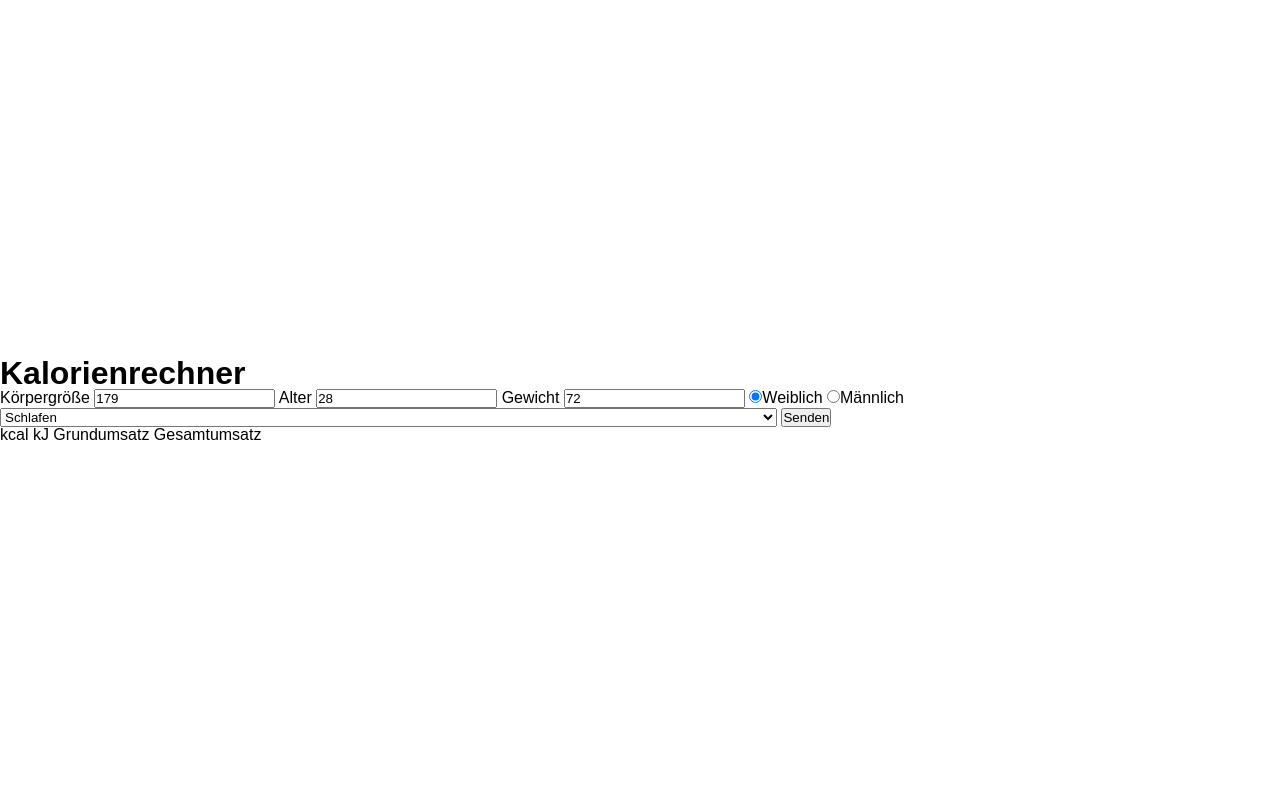
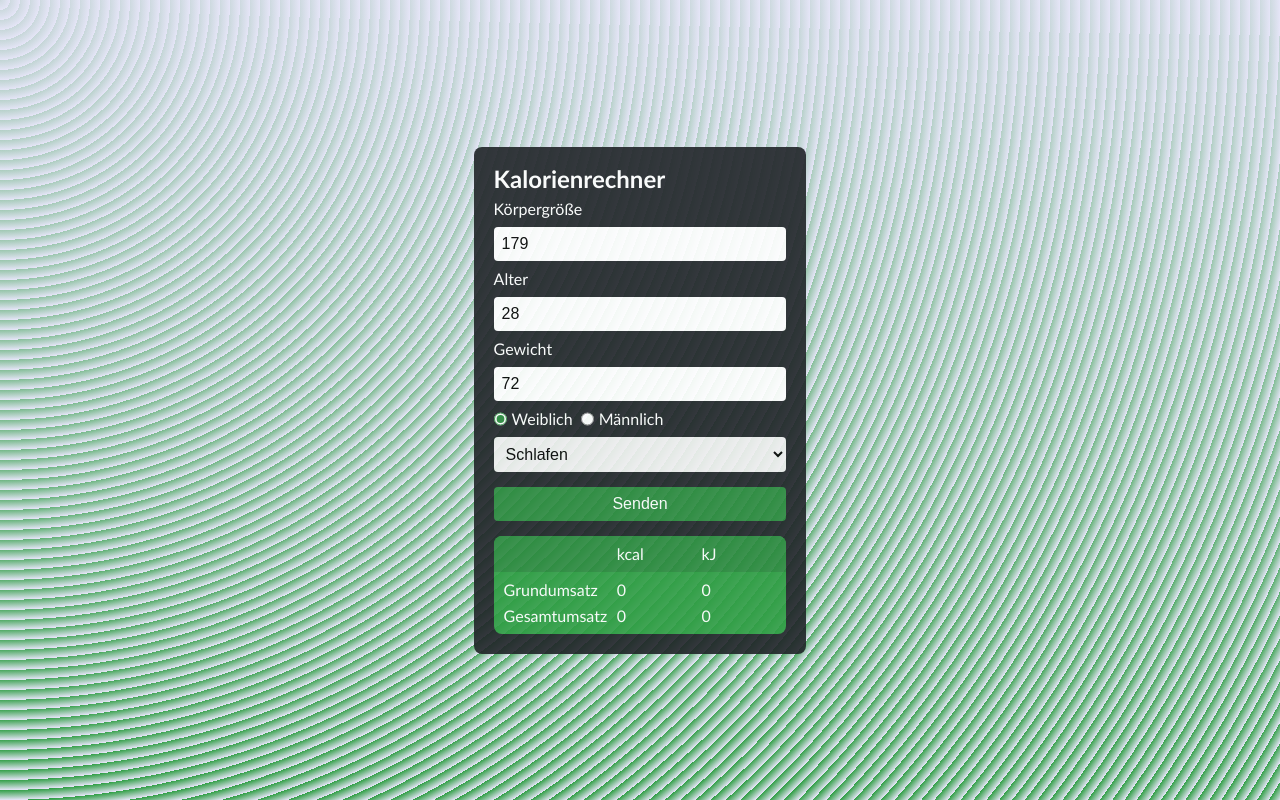
Before and after one commit to wilhelm-lenz/calorie-calculator, a plain HTML site: page index.html in a window 1280 px wide. Drawn offline with Linux system fonts and the light colour scheme.

Commit message:
completed project at the moment

```diff
--- a/assets/js/main.js
+++ b/assets/js/main.js
@@ -40,14 +40,12 @@ submitBtnElement.addEventListener("click", () => {
   event.preventDefault();
   let pal = palFactorSelectElement.value;
   if (femaleElement.checked) {
-    console.log(calcBasalMetabolicRate(femaleElement.id));
     baseMetabolicRate = calcBasalMetabolicRate(femaleElement.id);
     baseKcalElement.textContent = baseMetabolicRate;
     baseKjElement.textContent = (baseMetabolicRate * 4.184).toFixed(2);
     totalKcalElement.textContent = (pal * baseMetabolicRate).toFixed(2);
     totalKjElement.textContent = (pal * baseMetabolicRate * 4.184).toFixed(2);
   } else if (maleElement.checked) {
-    console.log(calcBasalMetabolicRate(maleElement.id));
     baseMetabolicRate = calcBasalMetabolicRate(maleElement.id);
     baseKcalElement.textContent = baseMetabolicRate;
     baseKjElement.textContent = (baseMetabolicRate * 4.184).toFixed(2);
--- a/assets/scss/base/_base.scss
+++ b/assets/scss/base/_base.scss
@@ -31,6 +31,12 @@ Default: 1
 * Spacing System (px)
 2 / 4 / 8 / 12 / 16 / 24 / 32 / 48 / 64 / 80 / 96 / 128
 
+
+Grün (#2f9e44
+Weiß (#ffffff):
+Grau (#212529
+Blau (#007bff):
+Orange (#fd7e14):
 */
 
 /* =================================== */
@@ -52,21 +58,14 @@ Default: 1
   box-sizing: border-box;
 }
 
-:root {
-}
-
 /* ------------------------ */
 /* HELPER CLASSES */
 /* ------------------------ */
 
 .container {
-  max-width: 1440px;
+  max-width: 144rem;
   margin: 0 auto;
   height: 100%;
-  display: flex;
-  flex-direction: column;
-  align-items: center;
-  justify-content: center;
 }
 
 /* ------------------------ */
@@ -84,12 +83,57 @@ body {
   line-height: 1;
   font-weight: 400;
   height: 100vh;
-  // background: linear-gradient(
-  //   135deg,
-  //   rgba(34, 77, 230, 1) 50%,
-  //   rgba(206, 212, 218, 1) 50%
+  font-family: "Gill Sans", "Gill Sans MT", Calibri, "Trebuchet MS", sans-serif;
+  // background-color: #e5e5f7;
+  // opacity: 0.9;
+  // background-size: 10px 10px;
+  // background-image: repeating-linear-gradient(
+  //   45deg,
+  //   #2b8a3e 0,
+  //   #2b8a3e 1px,
+  //   #e5e5f7 0,
+  //   #e5e5f7 50%
   // );
+  background-color: #e5e5f7;
+  opacity: 0.9;
+  background-image: repeating-radial-gradient(
+      circle at 0 0,
+      transparent 0,
+      #e5e5f7 10px
+    ),
+    repeating-linear-gradient(#2b8a3e20, #2f9e44);
   font-size: 1.6rem;
+}
+
+h1 {
+  font-size: 2rem;
+}
+
+input {
+  width: 100%;
+  padding: 8px;
+  font-size: 1.6rem;
+  border: none;
+  border-radius: 4px;
+}
+
+input[type="radio"] {
+  accent-color: #2b8a3e;
+}
+
+select {
+  max-width: 100%;
+  padding: 8px;
+  margin-block: 10px 15px;
+  font-size: 1.6rem;
+  border: none;
+  border-radius: 4px;
+}
+
+label {
+  margin-block: 10px;
+  font-size: 1.6rem;
+  color: #ffffff;
 }
 
 /* ------------------------ */
@@ -97,3 +141,94 @@ body {
 /* ------------------------ */
 
 /* ------ MAIN ------ */
+
+main {
+  height: 100%;
+  width: 100%;
+  display: flex;
+  justify-content: center;
+  align-items: center;
+
+  .form {
+    display: flex;
+    flex-direction: column;
+    align-items: flex-start;
+    background-color: lightgray;
+    padding: 20px;
+    width: 26%;
+    border-radius: 8px;
+    background-color: rgb(33, 37, 41);
+
+    h1 {
+      font-size: 2.4rem;
+      color: #ffffff;
+    }
+
+    .gender-wrapper {
+      display: flex;
+      margin-top: 10px;
+      gap: 8px;
+      color: #ffffff;
+    }
+
+    .gender-wrapper span {
+      display: flex;
+      gap: 5px;
+    }
+
+    .btn-submit {
+      margin-bottom: 15px;
+      background-color: #2b8a3e;
+      color: #ffffff;
+    }
+
+    .btn-submit:hover {
+      background-color: #2f9e44;
+    }
+
+    .result {
+      font-size: 1.6rem;
+      width: 100%;
+      background-color: #2f9e44;
+      border-radius: 8px;
+    }
+
+    .result span {
+      display: inline-block;
+      padding-block: 5px;
+      padding-left: 5px;
+      color: #ffffff;
+    }
+
+    // .result span:nth-of-type(1) {
+    //   grid-column: 1 / 2;
+    //   background-color: #2f9e44;
+    // }
+    // .result span:nth-of-type(2) {
+    //   grid-column: 2 / 3;
+    //   text-align: start;
+    //   background-color: #2f9e44;
+    // }
+    // .result span:nth-of-type(3) {
+    //   grid-column: 3 / 4;
+    //   text-align: start;
+    //   background-color: #2f9e44;
+    // }
+
+    .table-head {
+      display: grid;
+      grid-template-columns: 40% 30% 30%;
+      background-color: #2b8a3e;
+      padding: 5px;
+      border-radius: 8px 8px 0 0;
+    }
+
+    .table-data {
+      display: grid;
+      grid-template-columns: 40% 30% 30%;
+      grid-template-rows: repeat(2, 1fr);
+      padding: 5px;
+      border-radius: 0 0 8px 8px;
+    }
+  }
+}
--- a/index.html
+++ b/index.html
@@ -9,7 +9,8 @@
 </head>
 
 <body>
-  <main class="container">
+  <div class="container">
+    <main>
       <form class="form">
         <h1 class="headline">Kalorienrechner</h1>
         <label for="body-size">Körpergröße</label>
@@ -18,33 +19,41 @@
         <input type="number" name="age" id="age" value="28">
         <label for="weight">Gewicht</label>
         <input type="number" name="weight" id="weight" value="72">
+        <article class="gender-wrapper">
           <span><input type="radio" name="gender" id="female" checked class="gender">Weiblich</span>
           <span><input type="radio" name="gender" id="male" class="gender">Männlich</span>
+        </article>
+
         <select name="pal-factor" id="pal-factor">
           <option value="0.95">Schlafen</option>
           <option value="1.2">Nur Sitzen oder Liegen</option>
           <option value="1.5">Ausschließlich sitzende Tätigkeit mit wenig oder keiner körperlichen Aktivität in der
             Freizeit, z.B. Büroarbeit</option>
           <option value="1.7">Sitzende Tätigkeit mit zeitweilig gehender oder stehender Tätigkeit, z.B. Studierende,
-          Fließbandarbeiter, Laboranten, Kraftfahrer</option>
+            Kraftfahrer</option>
           <option value="1.9">Überwiegend gehende oder stehende Tätigkeit, z.B. Verkäufer, Kellner, Handwerker,
             Mechaniker, Hausfrauen</option>
           <option value="2.2">Körperlich anstrengende berufliche Arbeit</option>
         </select>
         <input type="submit" value="Senden" class="btn-submit">
         <article class="result">
+          <div class="table-head">
+            <span></span>
             <span>kcal</span>
             <span>kJ</span>
+          </div>
+          <div class="table-data">
             <span>Grundumsatz</span>
-        <span class="base-kcal"></span>
-        <span class="base-kJ"></span>
+            <span class="base-kcal">0</span>
+            <span class="base-kJ">0</span>
             <span>Gesamtumsatz</span>
-        <span class="total-kcal"></span>
-        <span class="total-kJ"></span>
+            <span class="total-kcal">0</span>
+            <span class="total-kJ">0</span>
+          </div>
         </article>
       </form>
     </main>
-
+  </div>
   <script src="./assets/js/main.js"></script>
 </body>
 
```
Also changed, not shown: assets/css/style.css, 1 other file. Lines whose indentation alone changed are shown as unchanged.
